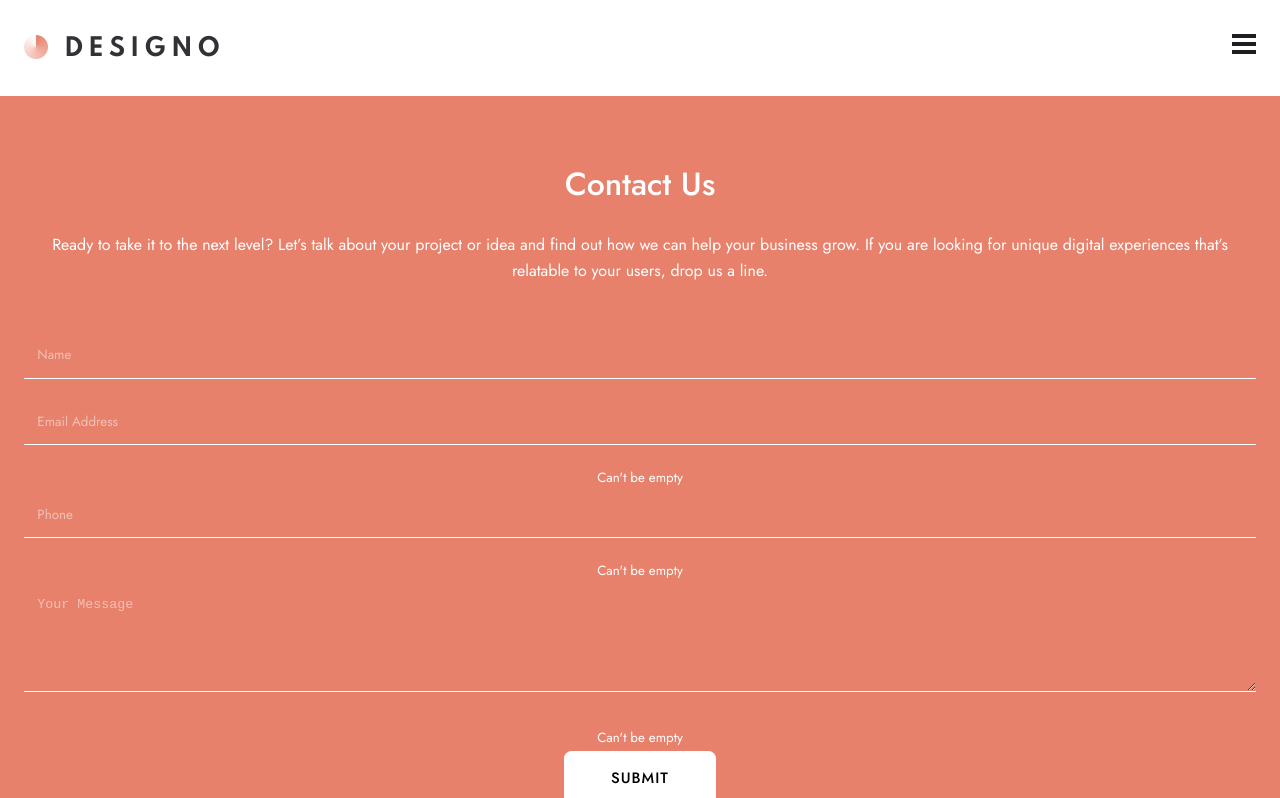
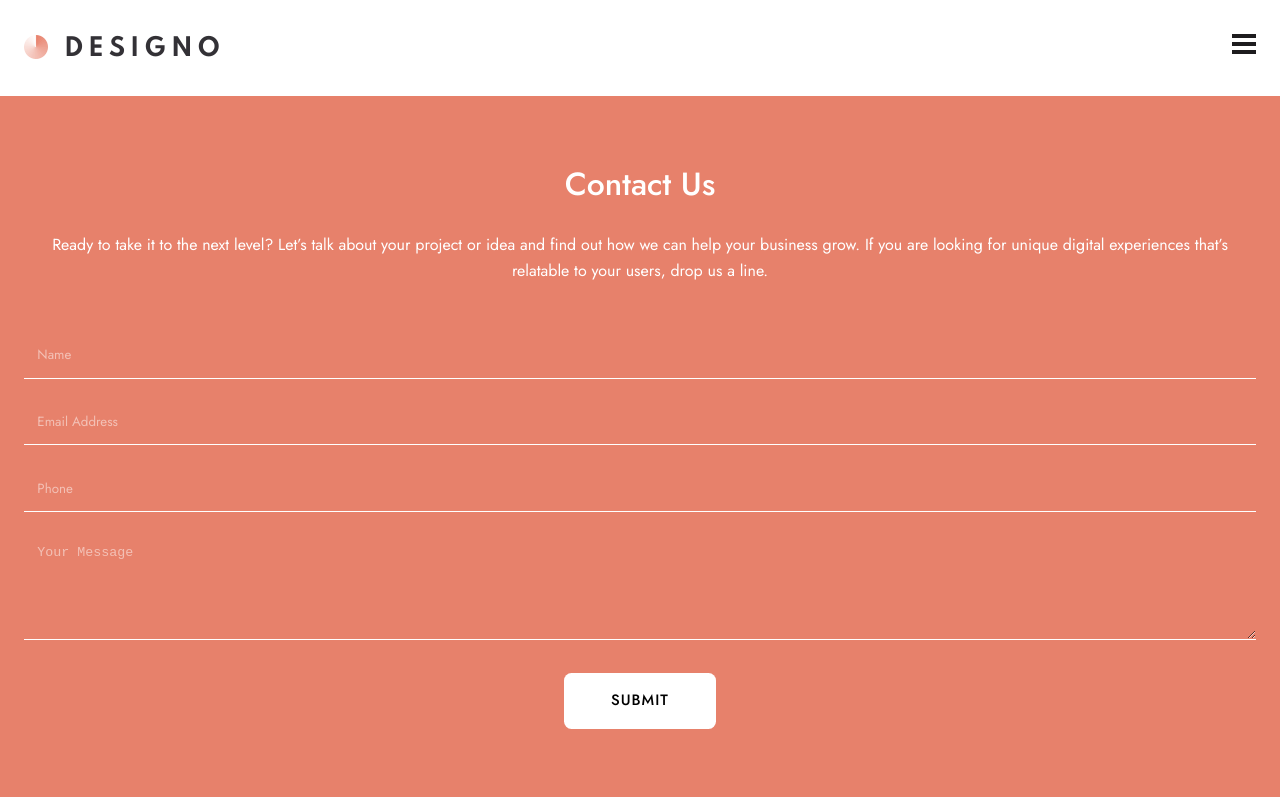
Before and after one commit to MareikeW/designo-multipage-website, a React (Create React App) app: page /contact in a window 1280 px wide. Shown: the top 798 px of the page. Built offline with nearby package versions, Linux system fonts and the light colour scheme.

Commit message:
Formular Validierung

```diff
--- a/src/components/Form/ContactForm.js
+++ b/src/components/Form/ContactForm.js
@@ -1,23 +1,18 @@
 import React, { useState } from "react";
-import { StyledContactForm, FormInputFields, StyledInputContainer } from "./contact-form-styles";
+import { StyledContactForm, FormInputFields } from "./contact-form-styles";
 import { ReactComponent as ErrorIcon } from "../../assets/contact/desktop/icon-error.svg";
 const ContactForm = () => {
-    const nameInput = document.getElementById("name");
-    const emailInput = document.getElementById("email");
-    const telInput = document.getElementById("tel");
-    const messageInput = document.getElementById("message");
-
-    const nameContainer = document.getElementById("name-input-container");
-
-    const nameErrorText = document.getElementById("name-error-text");
-    const nameErrorIcon = document.getElementById("name-error-icon");
-
     const [inputText, setInputText] = useState({
         name: "",
         email: "",
         tel: "",
         message: ""
     });
+
+    const [isNameError, setIsNameError] = useState(false);
+    const [isEmailError, setIsEmailError] = useState(false);
+    const [isTelError, setIsTelError] = useState(false);
+    const [isMessageError, setIsMessageError] = useState(false);
 
     /* Changes input colour when it's filled out */
     const handleChange = event => {
@@ -31,14 +26,27 @@ const ContactForm = () => {
         });
     }
 
-
+    /* Displays Error text & Error icon when form was submitted without filling out all inputs */
     const handleSubmit = event => {
         event.preventDefault();
 
-        if (inputText.name === "") {
-            console.log("empty");
-        } else {
-            console.log("not empty")
+        inputText.name === "" ? setIsNameError(true) : setIsNameError(false);
+
+        inputText.email === "" ? setIsEmailError(true) : setIsEmailError(false);
+
+        inputText.tel === "" ? setIsTelError(true) : setIsTelError(false);
+
+        inputText.message === "" ? setIsMessageError(true) : setIsMessageError(false);
+
+        if (inputText.name !== "" && inputText.email !== "" && inputText.tel !== "" && inputText.message !== "") {
+            setInputText(
+                {
+                    name: "",
+                    email: "",
+                    tel: "",
+                    message: ""
+                }
+            )
         }
     }
 
@@ -53,57 +61,56 @@ const ContactForm = () => {
 
             <form onSubmit={handleSubmit}>
                 <FormInputFields>
-                    <StyledInputContainer id="name-input-container">
+                    <div className="input-error">
                         <input
                             type="text"
                             placeholder="Name"
-                            id="name"
                             name="name"
                             value={inputText.name}
                             className={inputText.name ? "filledInput" : "emptyInput"}
                             onChange={handleChange}
                         />
-                        <em id="name-error-text">Can't be empty</em>
-                        <ErrorIcon id="name-error-icon" />
-                    </StyledInputContainer>
+                        {isNameError === true ? <em className="error-text">Can't be empty</em> : null}
+                        {isNameError === true ? <ErrorIcon className="error-icon" /> : null}
+                    </div>
 
-                    <StyledInputContainer id="email-input-container">
+                    <div className="input-error">
                         <input
                             type="email"
                             placeholder="Email Address"
-                            id="email"
                             name="email"
                             value={inputText.email}
                             className={inputText.email ? "filledInput" : "emptyInput"}
                             onChange={handleChange}
                         />
-                        <small id="email-error-text">Can't be empty</small>
-                    </StyledInputContainer>
+                        {isEmailError === true ? <em className="error-text">Can't be empty</em> : null}
+                        {isEmailError === true ? <ErrorIcon className="error-icon" /> : null}
+                    </div>
 
-                    <StyledInputContainer id="tel-input-container">
+                    <div className="input-error">
                         <input
                             type="tel"
                             placeholder="Phone"
-                            id="tel"
                             name="tel"
                             value={inputText.tel}
                             className={inputText.tel ? "filledInput" : "emptyInput"}
                             onChange={handleChange}
                         />
-                        <small id="tel-error-text">Can't be empty</small>
-                    </StyledInputContainer>
+                        {isTelError === true ? <em className="error-text">Can't be empty</em> : null}
+                        {isTelError === true ? <ErrorIcon className="error-icon" /> : null}
+                    </div>
 
-                    <StyledInputContainer id="message-input-container">
+                    <div className="input-error">
                         <textarea
                             placeholder="Your Message"
-                            id="message"
                             name="message"
                             value={inputText.message}
                             className={inputText.message ? "filledInput" : "emptyInput"}
                             onChange={handleChange}
                         />
-                        <small id="message-error-text">Can't be empty</small>
-                    </StyledInputContainer>
+                        {isMessageError === true ? <em className="error-text">Can't be empty</em> : null}
+                        {isMessageError === true ? <ErrorIcon className="error-icon" /> : null}
+                    </div>
                 </FormInputFields>
                 <input type="submit" value="Submit" />
             </form>
--- a/src/components/Form/contact-form-styles.js
+++ b/src/components/Form/contact-form-styles.js
@@ -40,16 +40,22 @@ export const StyledContactForm = styled.div`
 `
 
 export const FormInputFields = styled.div`
-    #name-error-text {
-        display: none;
+    .input-error {
+        position: relative;
+    }
+
+    .name-error-text,
+    .error-text {
+        display: block;
         position: absolute;
         right: 3em;
         top: 1em;
         font-size: 0.75em;
     }
 
-    #name-error-icon {
-        display: none;
+    .name-error-icon,
+    .error-icon {
+        display: block;
         position: absolute;
         top: 1em;
         right: 0.5em;
@@ -86,9 +92,3 @@ export const FormInputFields = styled.div`
         opacity: 0.5;
     }
 `
-
-export const StyledInputContainer = styled.div`
-    .input-error {
-        position: relative;
-    }
-`
```
